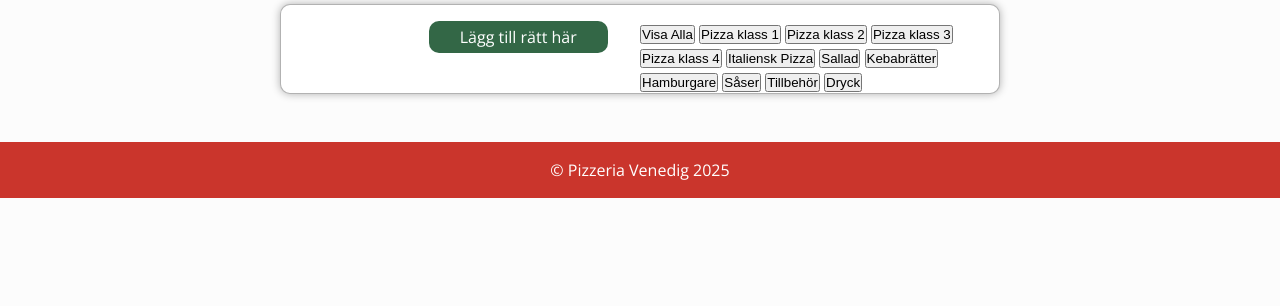
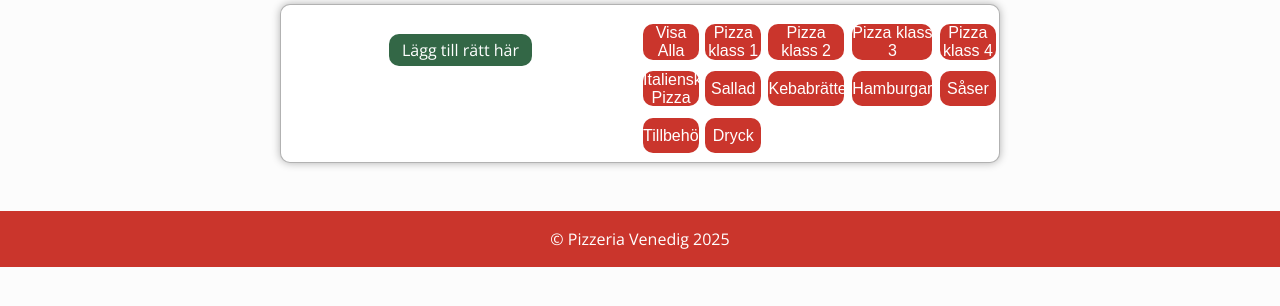
Before and after one commit to rare2400/projekt-admin, a website built with Parcel: page src/menu.html in a window 1280 px wide. Shown: the part 142-448 px from the top of the page. Built offline with nearby package versions, Linux system fonts and the light colour scheme; no server answers; sample sign-in values are in the browser's storage.

Commit message:
stylat menyfiltrerings-knappar

```diff
--- a/src/css/components/_button.scss
+++ b/src/css/components/_button.scss
@@ -27,7 +27,8 @@
 }
 
 .link-btn {
-    @include abstracts.button(abstracts.$green, abstracts.$light-text, 70%, 2rem, 0 auto, 100%, center, 1rem, false);
+    display: block;
+    @include abstracts.button(abstracts.$green, abstracts.$light-text, 40%, 2rem, 0.8rem auto, 15rem, center, 1rem, false);
     align-content: center;
     text-decoration: none;
 }
@@ -37,6 +38,19 @@
     @include abstracts.button(abstracts.$green, abstracts.$light-text, 20%, 2rem, 0 2rem, 100%, center, 1rem, false);
     align-content: center;
     text-decoration: none;
+}
+
+#filter-btns {
+    @include abstracts.grid(100%, 3);
+    margin-bottom: 1em;
+
+    button {
+        @include abstracts.button(abstracts.$red, abstracts.$light-text, 90%, 2.2rem, 0.2rem auto, 13rem, center, 0.8rem, false);
+
+        &:hover {
+            background-color: darken(abstracts.$red, 15%);
+        }
+    }
 }
 
 
@@ -76,9 +90,14 @@
         }
     }
 
-    .link-btn {
-        width: 50%;
-        margin-right: 2rem;
+    #filter-btns {
+        @include abstracts.grid(100%, 5);
+        margin-bottom: 1em;
+
+        button {
+            font-size: 1rem;
+
+        }
     }
 
     .back-btn {
```
